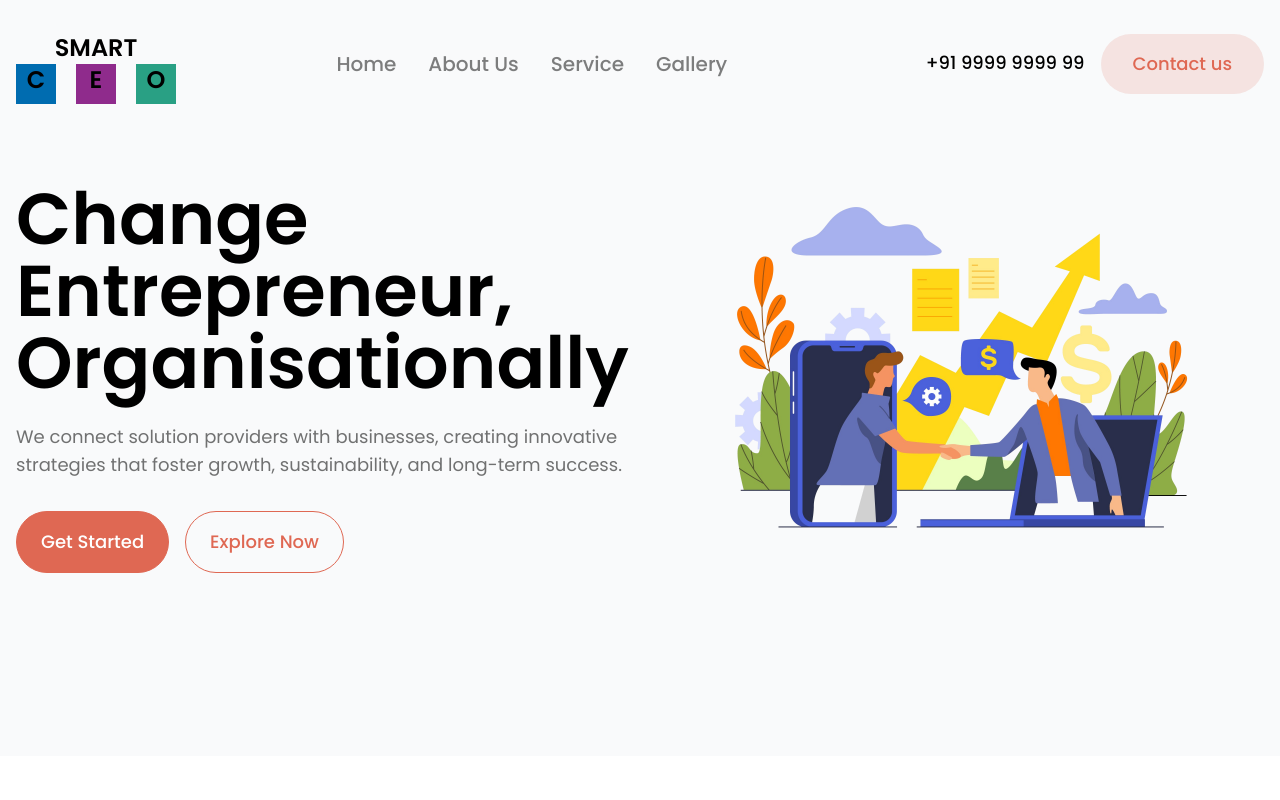
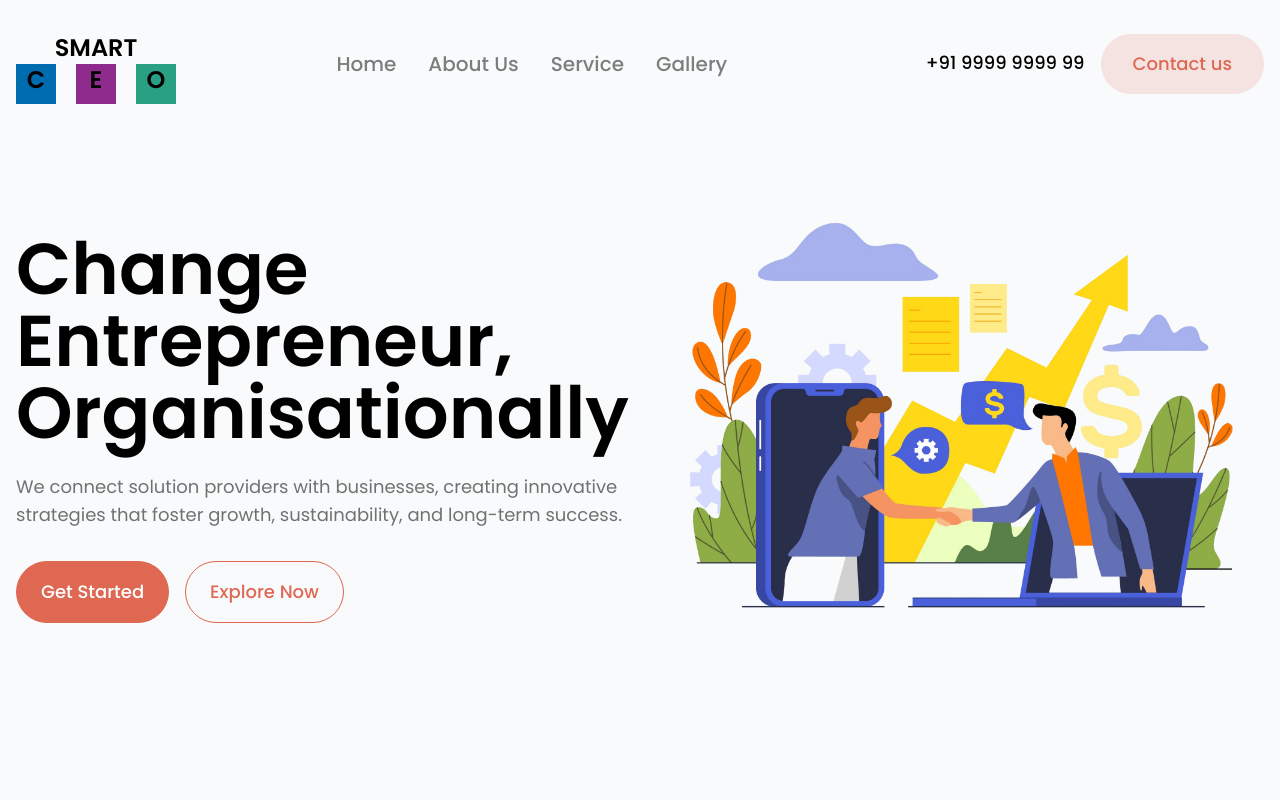
Before and after one commit to Shahanas7210/smart-ceo, a Next.js app: page / in a window 1280 px wide. Shown: the top 800 px of the page. Built offline with nearby package versions, Linux system fonts and the light colour scheme; some icons are missing.

Commit message:
change content

```diff
--- a/src/app/page.tsx
+++ b/src/app/page.tsx
@@ -25,9 +25,10 @@ export default function Home() {
       <div className="text-black/60 dark:text-white/60 py-12 px-6 lg:px-24">
       {/* Our Mission Section */}
       <section className="text-center mb-16">
-        <h2 className="text-4xl font-bold text-blue-600 mb-4">Our Mission</h2>
+        <h2 className="text-4xl font-bold text-blue-600 mb-4">Our Purpose</h2>
         <p className="text-lg max-w-3xl mx-auto">
-          To empower organizations with actionable, impactful strategies that address modern business challenges, ensuring they don’t just survive—but thrive. Through innovation, collaboration, and expertise, we help businesses navigate complexities, embrace growth, and build a strong foundation for the future.
+        we are dedicated to delivering innovative solutions that address the unique challenges businesses face today. Our mission is to empower organizations with practical, impactful strategies that drive success—not just in the present, but for the future. We believe that solving business challenges is more than a service; it’s a commitment to creating lasting value here and hereafter.
+
         </p>
       </section>
 
@@ -35,7 +36,7 @@ export default function Home() {
       <section className="relative text-center mb-16">
         <h2 className="text-4xl font-bold text-green-600 mb-4">Our Vision</h2>
         <p className="text-lg max-w-3xl mx-auto mb-8">
-          A network of entrepreneurs and solution providers, connected through digital lines, showing collaboration and ecosystem building.
+        Our vision is to build a dynamic and practical ecosystem that bridges the gap between solution providers and solution seekers. With a special focus on entrepreneurs, we aim to foster a collaborative environment where ideas thrive, resources are accessible, and growth is achievable. By connecting those who innovate with those who need answers, we’re shaping a future where every business can flourish
         </p>
         {/* <div className="flex justify-center">
           <img
--- a/src/components/Home/Hero/index.tsx
+++ b/src/components/Home/Hero/index.tsx
@@ -35,8 +35,8 @@ const Hero = () => {
             <Image
               src="/images/hero/banner-image-2.png"
               alt="Hero Banner"
-              width={500}
-              height={500}
+              width={600}
+              height={600}
               className="max-w-full h-auto"
             />
           </div>
```
